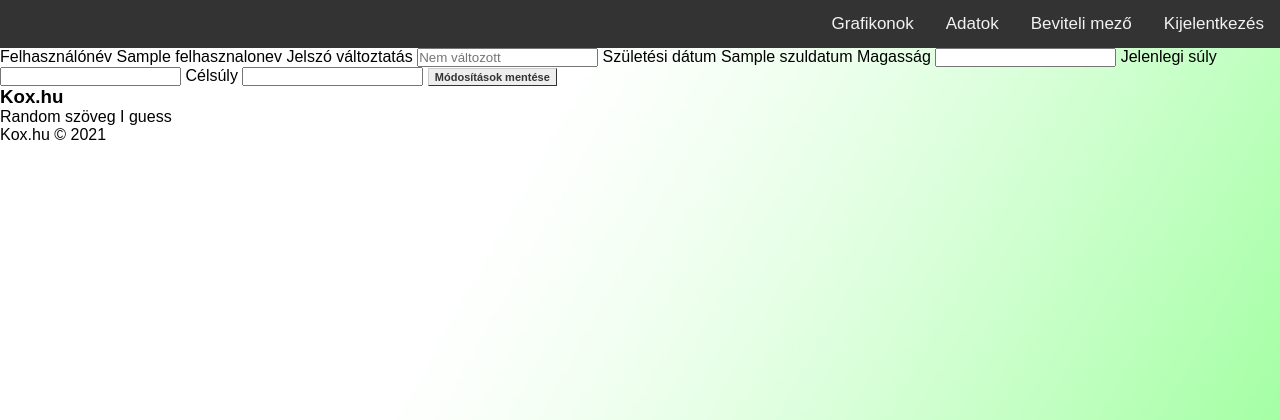
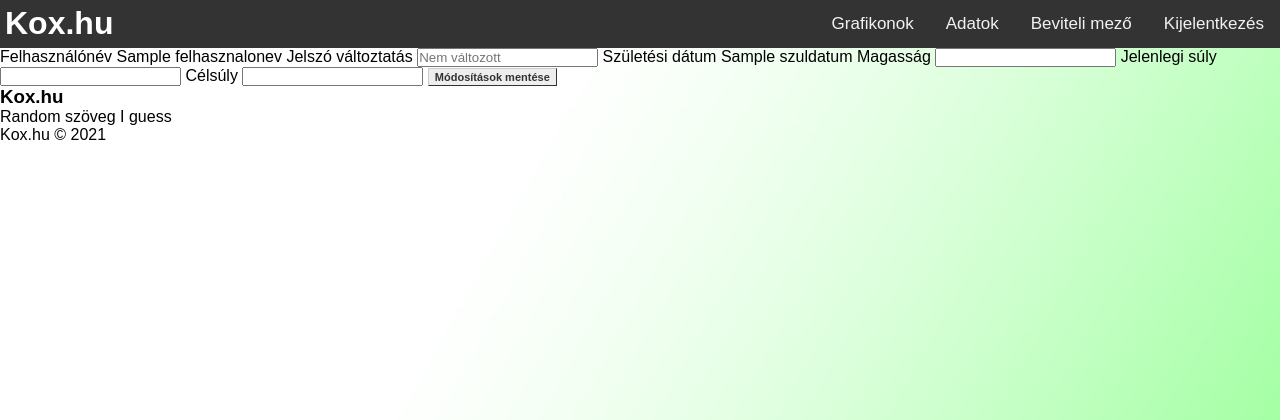
Before and after one commit to tamas646/SZLG-Django-projekt, a Django app: template kox/templates/adatok.html in a window 1280 px wide. Shown: the top 420 px of the page. Run offline with Django 3.2, Linux system fonts and the light colour scheme; the template is opened without the code that fills it: most values are stand-ins (such as "Sample title", 1, 10 or a date in 2020).

Commit message:
Kox.hu felirat a headerben

```diff
--- a/kox/koxapp/static/css/adatok.css
+++ b/kox/koxapp/static/css/adatok.css
@@ -16,3 +16,11 @@
   background-color: #ddd;
   color: black;
 }
+
+#koksz{
+  float: left;
+  color: white;
+  font: Arial;
+  margin-top: 5px;
+  margin-left: 5px;
+}
--- a/kox/koxapp/static/css/bejelentkezes.css
+++ b/kox/koxapp/static/css/bejelentkezes.css
@@ -108,5 +108,6 @@ a {
 .topnav {
 	background-color: #333;
     width: 100%;
-    padding: 24px;
+    padding-top:24px;
+    padding-bottom: 24px;
 }
--- a/kox/templates/adatok.html
+++ b/kox/templates/adatok.html
@@ -10,6 +10,7 @@
 </head>
 <body>
 	<header class="topnav">
+		<h1 id="koksz">Kox.hu</h1>
 		<a href="backend/logout" >Kijelentkezés</a>
 		<a href="beviteli-mezo" >Beviteli mező</a>
 		<a href="adatok" >Adatok</a>
```
